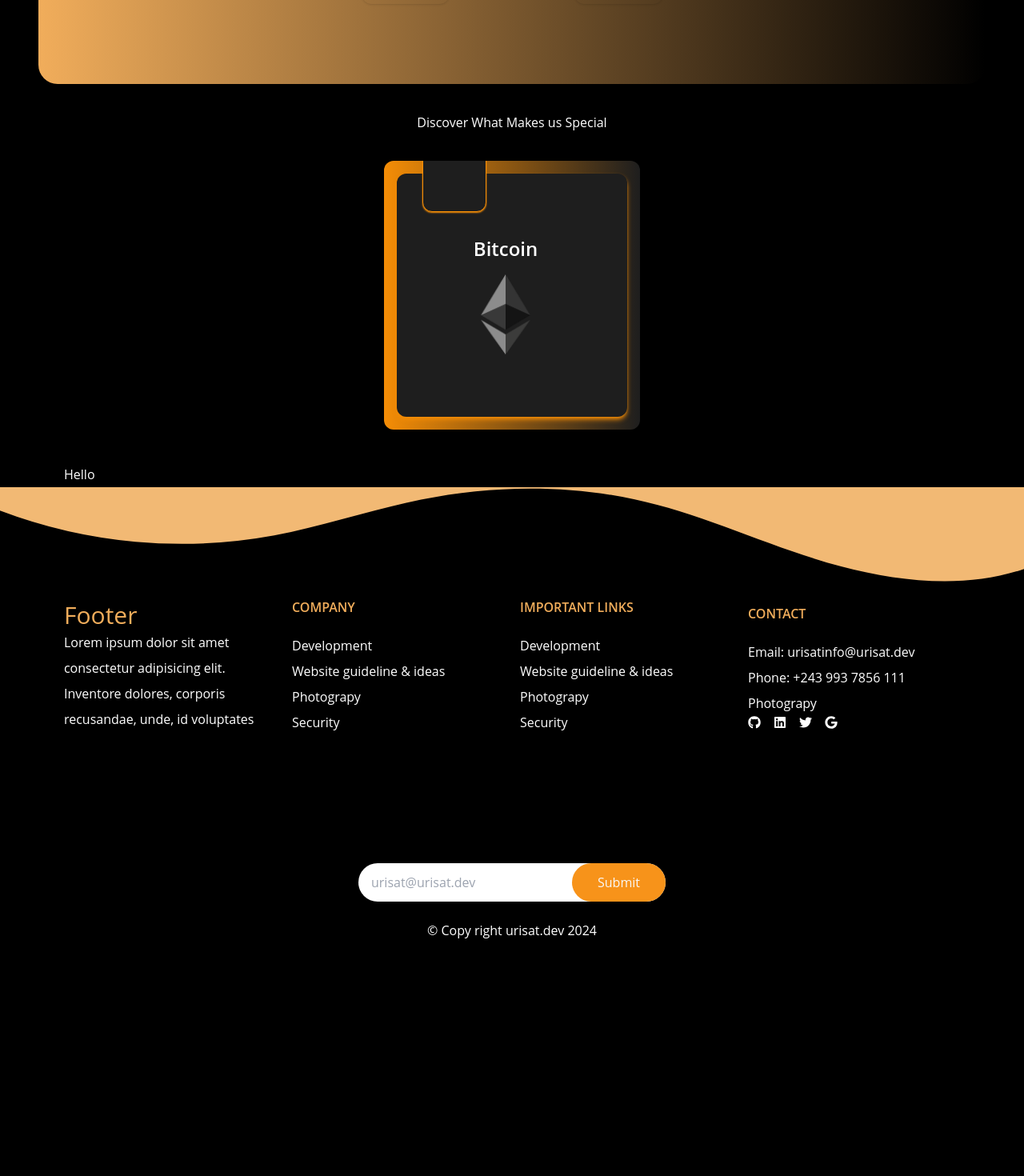
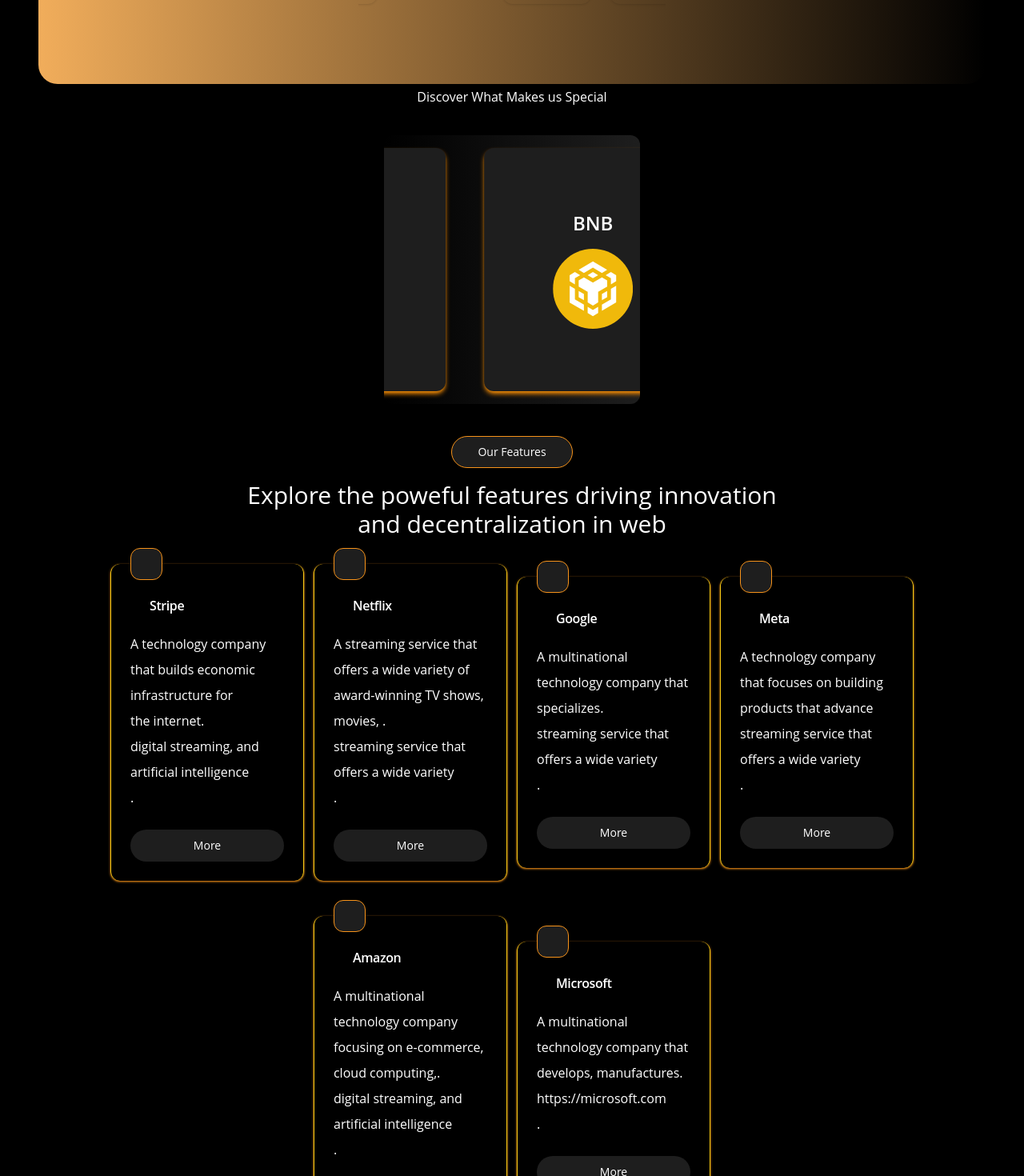
Before and after one commit to Urisat/urisat-main-build, a Next.js app: page / in a window 1280 px wide. Shown: the part 1180-2650 px from the top of the page at 80% size. Before the commit the page ends 2359 px from the top, so only its background shows below. Built offline with nearby package versions, Linux system fonts and the light colour scheme.

Commit message:
Commit 3rd 12

```diff
--- a/app/page.tsx
+++ b/app/page.tsx
@@ -1,3 +1,4 @@
+import Faqs from "@/components/Faqs";
 import Feature from "@/components/Feature";
 import Hero from "@/components/Hero";
 import Partner from "@/components/Partner";
@@ -19,6 +20,9 @@
         <div className="mt-6">
           <Feature/>
         </div>
+        <div className="mt-6">
+          <Faqs/>
+        </div>
       </div>
     </div>
 
--- /dev/null
+++ b/components/Faqs.tsx
@@ -0,0 +1,52 @@
+import React from "react";
+import {
+  Accordion,
+  AccordionContent,
+  AccordionItem,
+  AccordionTrigger,
+} from "./ui/accordion";
+
+const Faqs = () => {
+  return (
+    <div className="justify-center text-primary-50 grid lg:grid-cols-4 md:grid-cols-2 grid-cols-1 p-2 mb-4 bg-black-1 border-x-Textgradient">
+      <div className="flex gap-1 flex-col">
+        <Accordion type="single" className="shadow-md shadow-black-1 p-2 text-center rounded-[5px]" collapsible>
+          <AccordionItem value="item-2">
+            <AccordionTrigger className="rounded-full border-1 border-black-1 font-semibold">Is it accessible?</AccordionTrigger>
+            <AccordionContent className="text-justify">
+              Yes. It adheres to the WAI-ARIA design pattern.
+              Yes. It adheres to the WAI-ARIA design pattern.
+              Yes. It adheres to the WAI-ARIA design pattern.
+            </AccordionContent>
+          </AccordionItem>
+        </Accordion>
+        <Accordion type="single" className="shadow-md shadow-black-1 p-2 text-center rounded-[5px]" collapsible>
+          <AccordionItem value="item-2">
+            <AccordionTrigger className="rounded-full border-1 border-black-1 font-semibold">Is it accessible?</AccordionTrigger>
+            <AccordionContent className="text-justify">
+              Yes. It adheres to the WAI-ARIA design pattern.
+              Yes. It adheres to the WAI-ARIA design pattern.
+              Yes. It adheres to the WAI-ARIA design pattern.
+            </AccordionContent>
+          </AccordionItem>
+        </Accordion>
+        <Accordion type="single" className="shadow-md shadow-black-1 p-2 text-center rounded-[5px]" collapsible>
+          <AccordionItem value="item-2">
+            <AccordionTrigger className="rounded-full border-1 border-black-1 font-semibold">Is it accessible?</AccordionTrigger>
+            <AccordionContent className="text-justify">
+              Yes. It adheres to the WAI-ARIA design pattern.
+              Yes. It adheres to the WAI-ARIA design pattern.
+              Yes. It adheres to the WAI-ARIA design pattern.
+            </AccordionContent>
+          </AccordionItem>
+        </Accordion>
+
+      </div>
+      <div className="flex-col">
+
+      </div>
+    </div>
+  );
+};
+
+export default Faqs;
--- a/components/Feature.tsx
+++ b/components/Feature.tsx
@@ -1,14 +1,68 @@
 // import { projects } from '@/constant'
-import React from 'react'
+import React from "react";
+import {
+  Card,
+  CardContent,
+  CardFooter,
+  CardHeader,
+  CardTitle,
+} from "./ui/card";
+import { projects } from "@/constant";
+import { Button } from "./ui/button";
 
 const Feature = () => {
   return (
-    <section>
-      <div className='max-w-full mx-auto px-8'>
-           Hello
+    <section
+      id="featur"
+      className="h-auto mb-4 mt-8 rounded-xl border-none shadow-primary-300"
+    >
+      <div className="flex flex-col mt-4 justify-center items-center m-auto">
+        <Button
+          size={"lg"}
+          variant={"destructive"}
+          className="bg-black-1 border border-primary-700 mb-4 rounded-full"
+        >
+          Our Features
+        </Button>
+      </div>
+      <h2 className="text-center text-3xl w-30">
+        Explore the poweful features driving innovation <br /> and
+        decentralization in web
+      </h2>
+      <div className="flex flex-wrap md:flex-row lg:flex-row gap-3 justify-center mt-4 items-center">
+        {Array.from(
+          projects.map((item, index) => {
+            return (
+              <Card
+                key={index}
+                className="mt-4 h-auto justify-center items-center mb-4 flex-wrap border-yellow-400 border-y-0 shadow-l-xs shadow-primary-700 border-x"
+              >
+                <div className="w-10 h-10 ml-6 -mt-5 bg-black-1 rounded-xl p-2 border border-primary-700"></div>
+                <CardContent className="w-60 flex-auto mt-auto">
+                  <CardHeader>
+                    <CardTitle>{item.title}</CardTitle>
+                  </CardHeader>
+                  <ul className="text-pretty">
+                    <li>{item.description}</li>
+                    <li>{item.link}</li>.
+                  </ul>
+                </CardContent>
+                <CardFooter>
+                  <Button
+                    size={"lg"}
+                    variant={"destructive"}
+                    className="bg-black-1 border-1 w-full border-primary-700 rounded-full"
+                  >
+                    More
+                  </Button>
+                </CardFooter>
+              </Card>
+            );
+          })
+        )}
       </div>
     </section>
-  )
-}
+  );
+};
 
-export default Feature
+export default Feature;
--- a/components/Nav.tsx
+++ b/components/Nav.tsx
@@ -12,7 +12,7 @@
       <div className='flex gap-8 text-primary'>
           {links.map((link,index) => {
               return (
-                  <Link key={index} href={link.id} className={`${link.path===pathname && "text-accent text-lg border-b-2 border-accent capitalize font-medium hover:text-accent/20 hover:text-lg transition-all "} hover:text-md rounded-t-md border-b-1 border-t-1  hover:text-accent/50 hover:border-t-2 hover:border-b-2  m-2 border-accent`}>
+                  <Link key={index} id={link.id} href={link.id} className={`${link.path===pathname && "text-accent text-lg border-b-2 border-accent capitalize font-medium hover:text-accent/20 hover:text-lg transition-all "} hover:text-md rounded-t-md border-b-1 border-t-1  hover:text-accent/50 hover:border-t-2 hover:border-b-2  m-2 border-accent`}>
                     {link.name}
                   </Link>
               );
--- a/components/Partner.tsx
+++ b/components/Partner.tsx
@@ -18,7 +18,7 @@
     Autoplay({ delay: 2000, stopOnInteraction: true })
   );
   return (
-    <div className="static h-full min-w-full mt-4 md:mt-3 z-10 p-24 bg-gradient-to-r to-black from-primary-600 rounded-3xl text-clip shadow-[2px 2px 4px #0000000c] items-center justify-center">
+    <div id="partener" className="static h-full min-w-full mt-4 md:mt-3 z-10 p-24 bg-gradient-to-r to-black from-primary-600 rounded-3xl text-clip shadow-[2px 2px 4px #0000000c] items-center justify-center">
       <div className="-mt-4 text-center">
           <h1 className="text-base">Lorem ipsum dolor sit amet consectetur adipisicing elit. Suscipit, magnam fugiat esse atque placeat fugit, laboriosam eaque recusandae pariatur optio a, autem et explicabo</h1>
       </div>
--- a/components/Technology.tsx
+++ b/components/Technology.tsx
@@ -11,14 +11,14 @@
     Autoplay({ delay: 3000, stopOnInteraction: true })
   );
   return (
-    <section className="m-8 space-y-6 justify-center text-center items-center">
+    <section id="techonology" className=" contents m-8 space-y-6 justify-center text-center items-center">
       <div className="justify-center items-center">
         <h1>Discover What Makes us Special</h1>
       </div>
-      <div className=" max-w-auto p-2 justify-center items-center">
+      <div  className=" max-w-auto p-2 justify-center items-center">
         <Carousel
           plugins={[plugin.current]}
-          className="static w-full max-w-xs h-auto justify-center items-center m-auto bg-gradient-to-r from-primary-300 to-black-1 text-clip transparent rounded-xl"
+          className="static w-full max-w-xs h-auto justify-center items-center m-auto bg-gradient-to-r from-transparent to-black-1 text-clip transparent rounded-xl"
           onMouseEnter={plugin.current.stop}
           onMouseLeave={plugin.current.reset}
         >
@@ -30,7 +30,7 @@
                   {" "}
                   <Card className="static m-auto bg-black-1 border-none border-y shadow-md shadow-primary-300">
                     {" "}
-                    <div className="absolute ml-8 -mt-8 p-4 w-20 h-20 bg-black-1 border shadow-sm shadow-primary-300 border-primary-300 rounded-xl"></div>{" "}
+                    {/* <div className="absolute ml-8 -mt-8 p-4 w-20 h-20 bg-black-1 border shadow-sm shadow-primary-300 border-primary-300 rounded-xl"></div>{" "} */}
                     <CarouselContent className="flex flex-col gap-4 aspect-square items-center justify-center p-6">
                       {" "}
                       <span className="text-2xl font-semibold">
--- /dev/null
+++ b/components/ui/collapsible.tsx
@@ -0,0 +1,11 @@
+"use client"
+
+import * as CollapsiblePrimitive from "@radix-ui/react-collapsible"
+
+const Collapsible = CollapsiblePrimitive.Root
+
+const CollapsibleTrigger = CollapsiblePrimitive.CollapsibleTrigger
+
+const CollapsibleContent = CollapsiblePrimitive.CollapsibleContent
+
+export { Collapsible, CollapsibleTrigger, CollapsibleContent }
--- a/constant/index.ts
+++ b/constant/index.ts
@@ -5,12 +5,12 @@
     path: "/",
   },
   {
-    id: "technology",
+    id: "#technology",
     name: "Technology",
     path: "/technology",
   },
   {
-    id: "features",
+    id: "#feature",
     name: "Features",
     path: "/features",
   },
@@ -31,36 +31,36 @@
     title: "Stripe",
     description:
       "A technology company that builds economic infrastructure for the internet.",
-    link: "https://stripe.com",
+    link: " digital streaming, and artificial intelligence",
   },
   {
     title: "Netflix",
     description:
-      "A streaming service that offers a wide variety of award-winning TV shows, movies, anime, documentaries, and more on thousands of internet-connected devices.",
-    link: "https://netflix.com",
+      "A streaming service that offers a wide variety of award-winning TV shows, movies, .",
+    link: "streaming service that offers a wide variety ",
   },
   {
     title: "Google",
     description:
-      "A multinational technology company that specializes in Internet-related services and products.",
-    link: "https://google.com",
+      "A multinational technology company that specializes.",
+    link: "streaming service that offers a wide variety ",
   },
   {
     title: "Meta",
     description:
-      "A technology company that focuses on building products that advance Facebook's mission of bringing the world closer together.",
-    link: "https://meta.com",
+      "A technology company that focuses on building products that advance",
+    link: "streaming service that offers a wide variety ",
   },
   {
     title: "Amazon",
     description:
-      "A multinational technology company focusing on e-commerce, cloud computing, digital streaming, and artificial intelligence.",
-    link: "https://amazon.com",
+      "A multinational technology company focusing on e-commerce, cloud computing,.",
+    link: " digital streaming, and artificial intelligence",
   },
   {
     title: "Microsoft",
     description:
-      "A multinational technology company that develops, manufactures, licenses, supports, and sells computer software, consumer electronics, personal computers, and related services.",
+      "A multinational technology company that develops, manufactures.",
     link: "https://microsoft.com",
   },
 ];
--- a/package.json
+++ b/package.json
@@ -9,6 +9,8 @@
     "lint": "next lint"
   },
   "dependencies": {
+    "@radix-ui/react-accordion": "^1.2.1",
+    "@radix-ui/react-collapsible": "^1.1.1",
     "@radix-ui/react-icons": "^1.3.2",
     "@radix-ui/react-slot": "^1.1.0",
     "@tabler/icons-react": "^3.22.0",
```
Also changed, not shown: components/Hero.tsx (+10 -3 lines), components/ui/accordion.tsx (added, +56 -0 lines), public/assets/wazi.webp (added), 1 other file (tests, documents, lock files or other folders).
